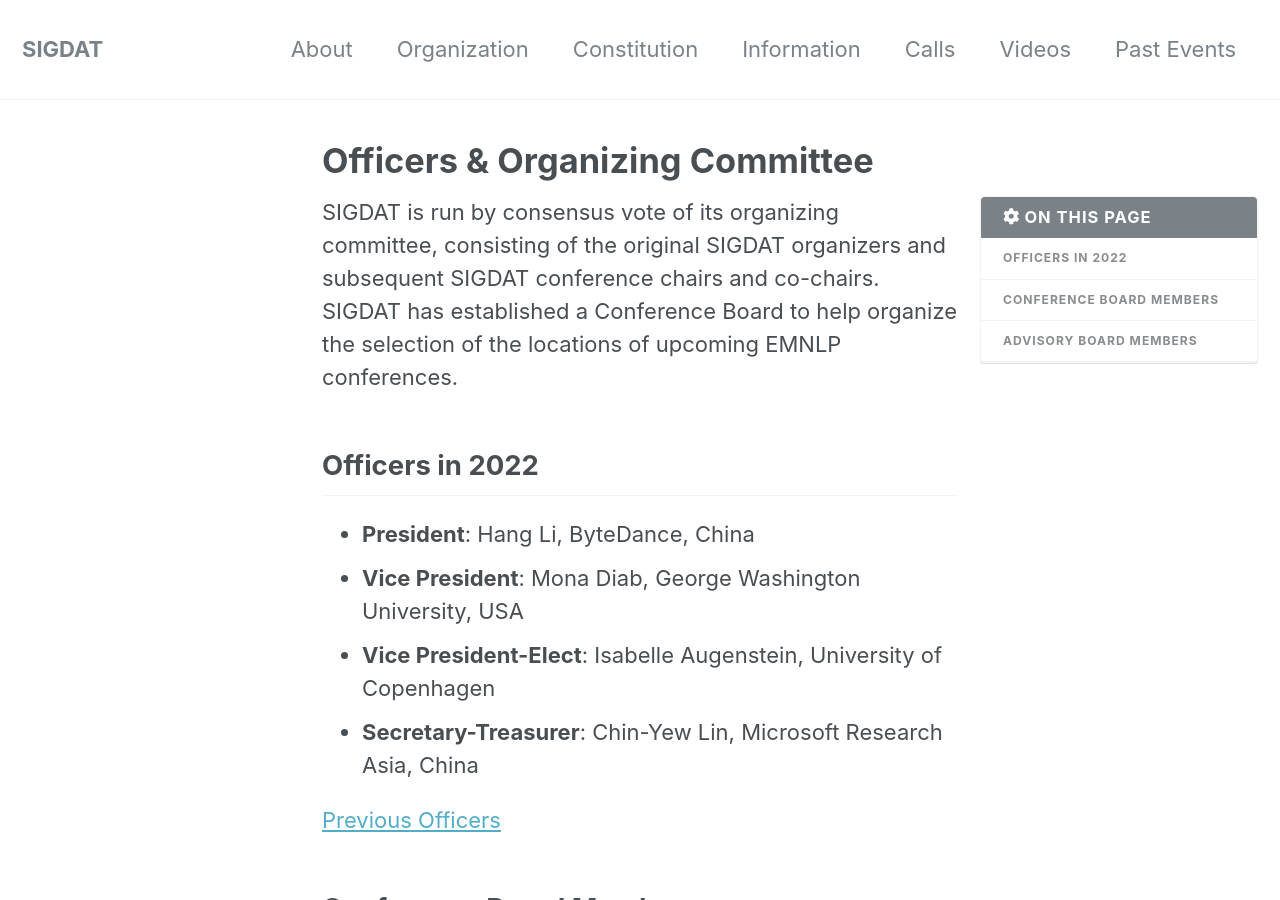
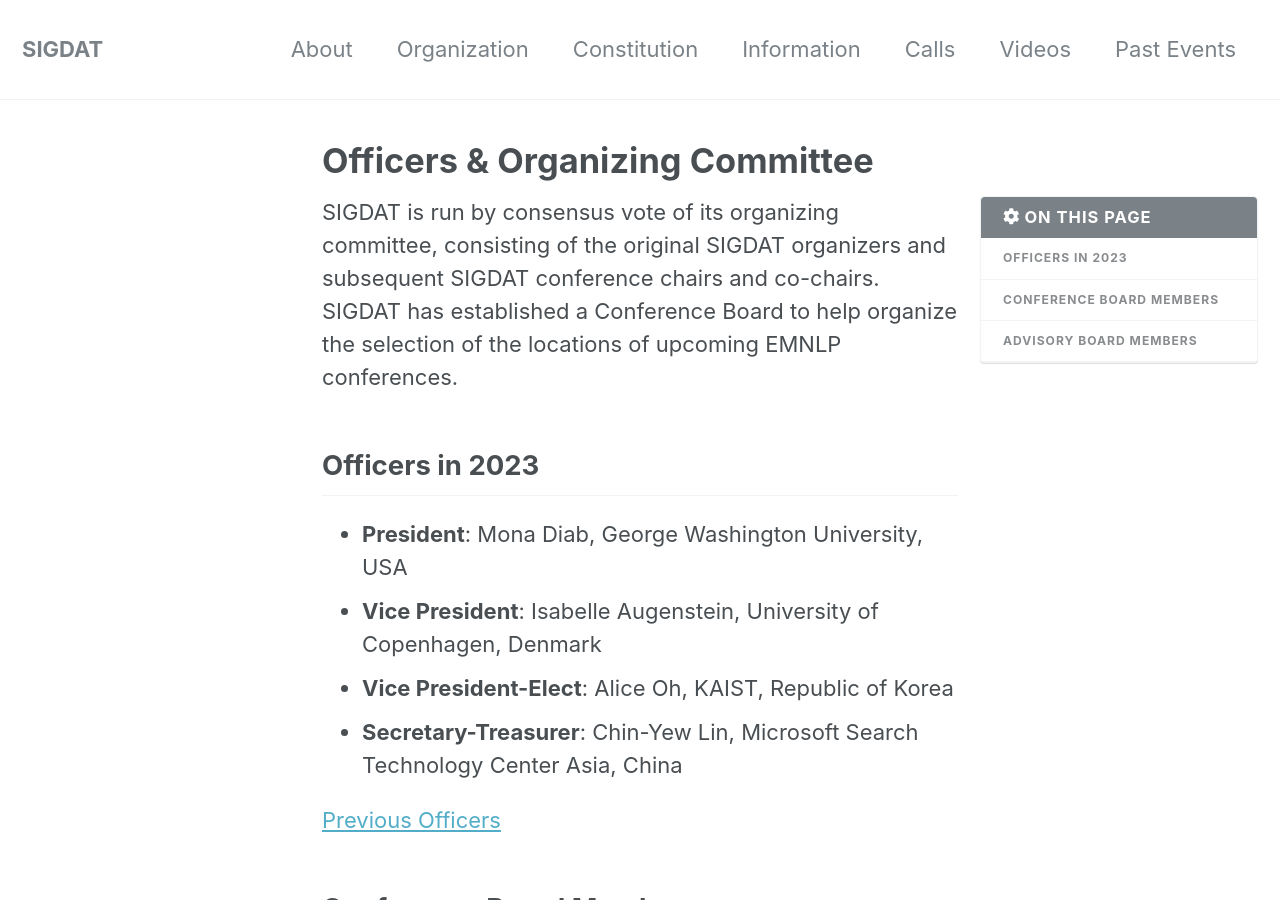
Before and after one commit to sigdat-org/sigdat, a Jekyll site: the page built from _pages/organization.md, in a window 1280 px wide and 900 px high. Built offline with Jekyll 4.4.1, drawn with Linux system fonts in a browser that asks for light colours; nearby versions of some CDN libraries.

Commit message:
Update 2023 officers, organization, events, home
Update new VP-elect info, SIGDAT 2023 offices, previous officers, and initial info about EMNLP 2023

```diff
--- a/_pages/organization.md
+++ b/_pages/organization.md
@@ -11,12 +11,12 @@ toc_icon: "cog"
 
 SIGDAT is run by consensus vote of its organizing committee, consisting of the original SIGDAT organizers and subsequent SIGDAT conference chairs and co-chairs.  SIGDAT has established a Conference Board to help organize the selection of the locations of upcoming EMNLP conferences.
 
-## Officers in 2022
+## Officers in 2023
 
-- **President**: Hang Li, ByteDance, China<br/>
-- **Vice President**: Mona Diab, George Washington University, USA<br/>
-- **Vice President-Elect**: Isabelle Augenstein, University of Copenhagen<br/>
-- **Secretary-Treasurer**: Chin-Yew Lin, Microsoft Research Asia, China
+- **President**: Mona Diab, George Washington University, USA<br/>
+- **Vice President**: Isabelle Augenstein, University of Copenhagen, Denmark<br/>
+- **Vice President-Elect**: Alice Oh, KAIST, Republic of Korea<br/>
+- **Secretary-Treasurer**: Chin-Yew Lin, Microsoft Search Technology Center Asia, China
 
 [Previous Officers](/officers)
 
```
Also changed, not shown: _pages/events.md (+6 -0 lines), _pages/home.md (+6 -0 lines), _pages/officers.md (+5 -0 lines).
